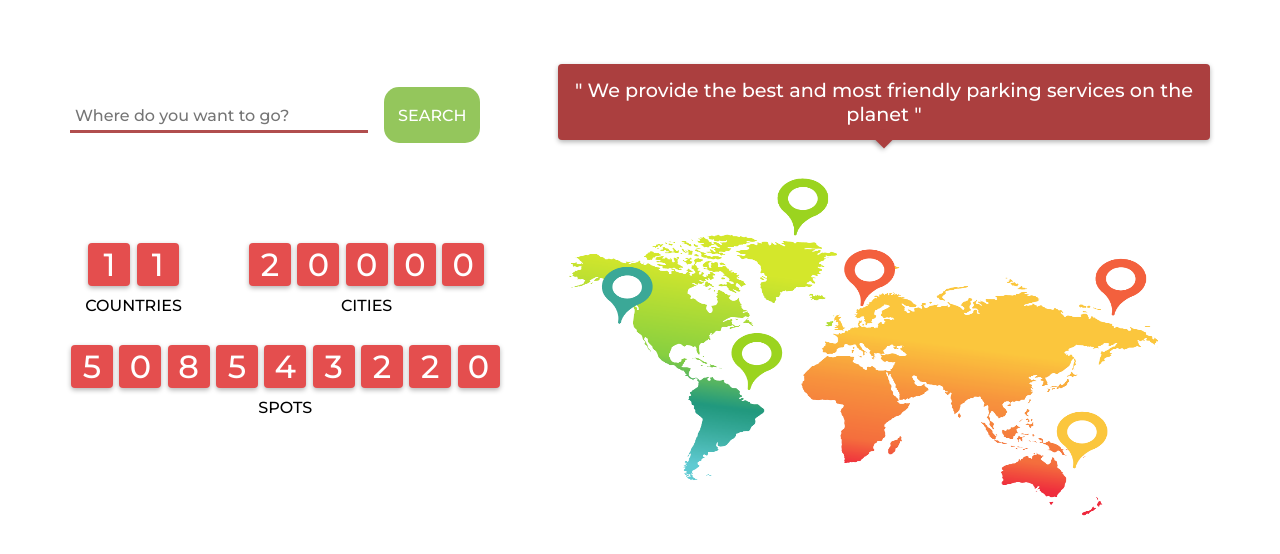
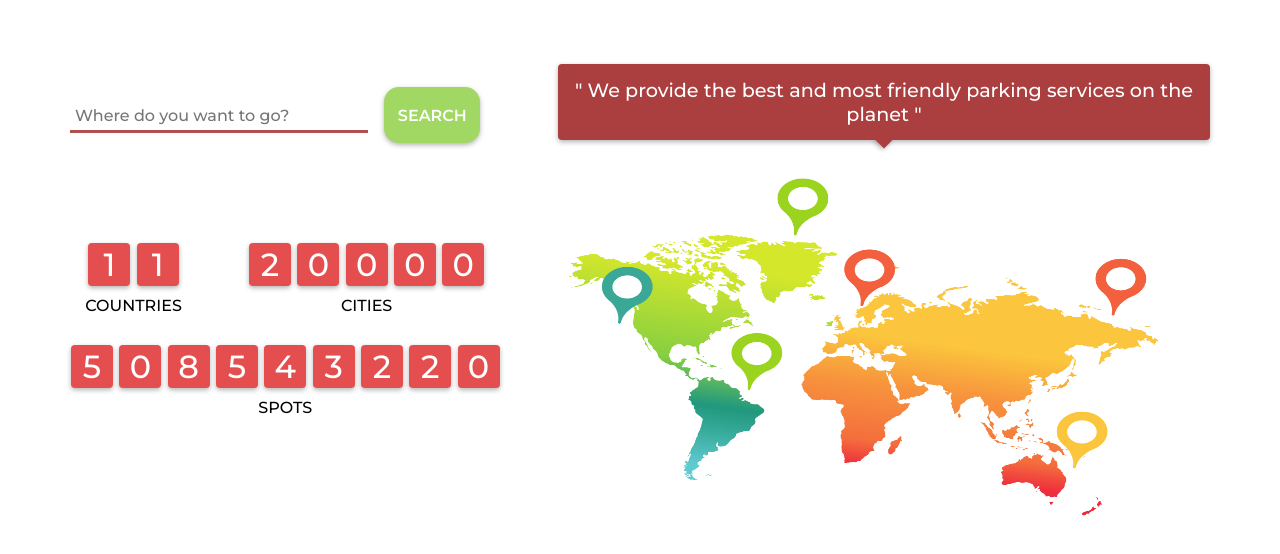
Before and after one commit to onanuviie/AUTOLOT, a plain HTML site: page index.html in a window 1280 px wide. In both pictures the pointer is over the button "SEARCH". Shown: the part 96-650 px from the top of the page. Drawn offline with Linux system fonts and the light colour scheme.

Commit message:
hover button

```diff
--- a/styles.css
+++ b/styles.css
@@ -147,7 +147,14 @@ form>button {
     border: none;
     background-color: #94C65C;
     color: #fff;
+    font-weight: 600;
     font-size: 1rem;
+}
+
+form>button:hover{
+    background-color: #a1d863;
+    box-shadow: 0 2px 5px 0 rgba(0, 0, 0, 0.3);
+    color: hsl(0, 100%, 100%);
 }
 
 .map-hint, .map-hint::before {
```
